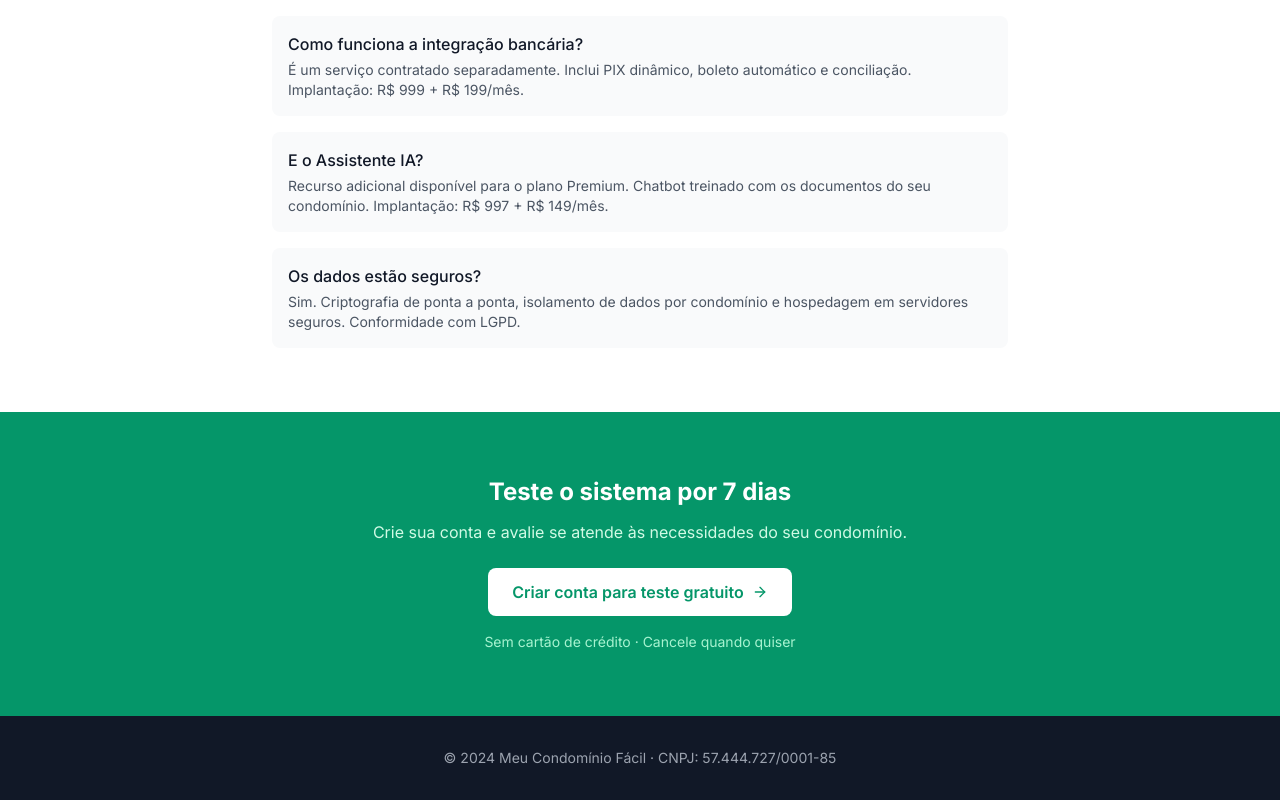
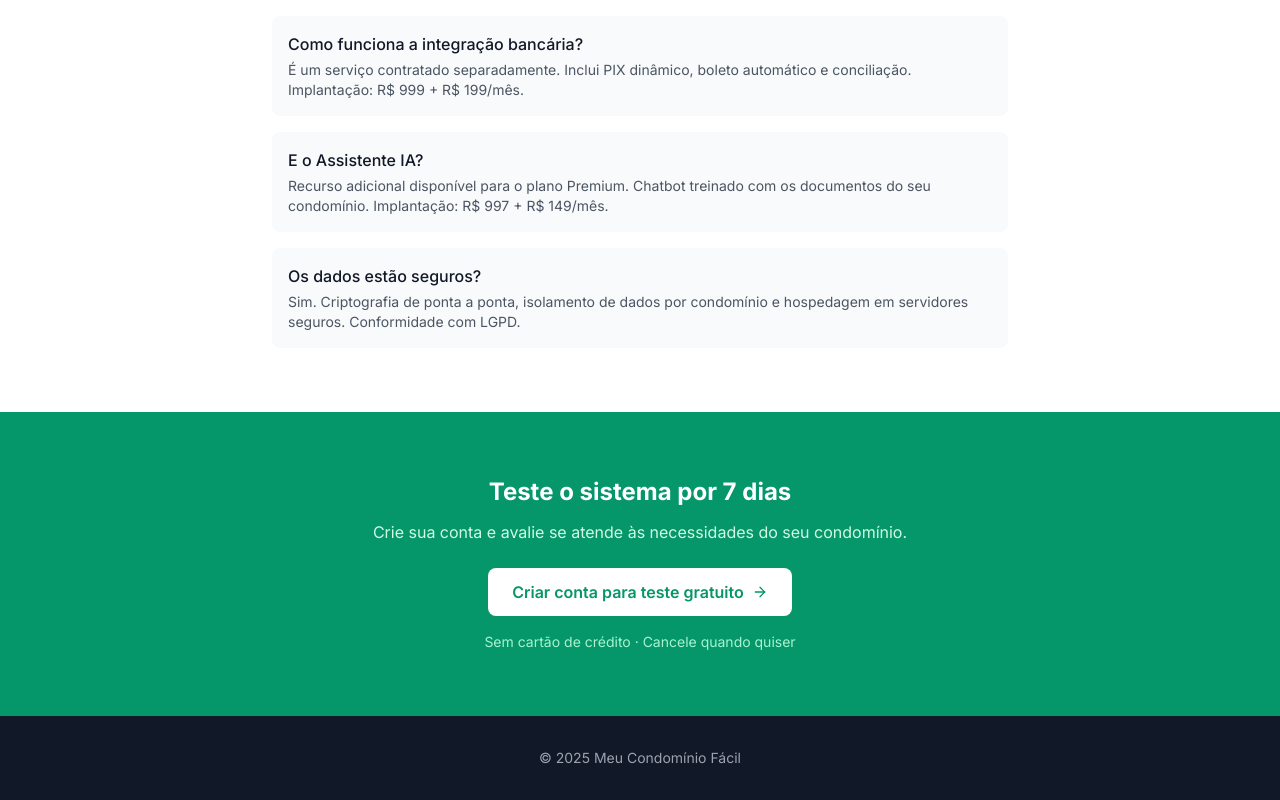
Before and after one commit to robsonodex/condominio-facil, a Next.js app: page /landing in a window 1280 px wide. Shown: the part 3140-3940 px from the top of the page. Built offline with nearby package versions, Linux system fonts and the light colour scheme; no server answers.

Commit message:
fix: Footer atualizado para 2025

```diff
--- a/src/app/(public)/landing/page.tsx
+++ b/src/app/(public)/landing/page.tsx
@@ -333,9 +333,8 @@ export default function LandingPage() {
                 </div>
             </section>
 
-            {/* Footer */}
             <footer className="py-8 bg-gray-900 text-gray-400 text-center text-sm">
-                <p>© 2024 Meu Condomínio Fácil · CNPJ: 57.444.727/0001-85</p>
+                <p>© 2025 Meu Condomínio Fácil</p>
             </footer>
         </div>
     );
```
